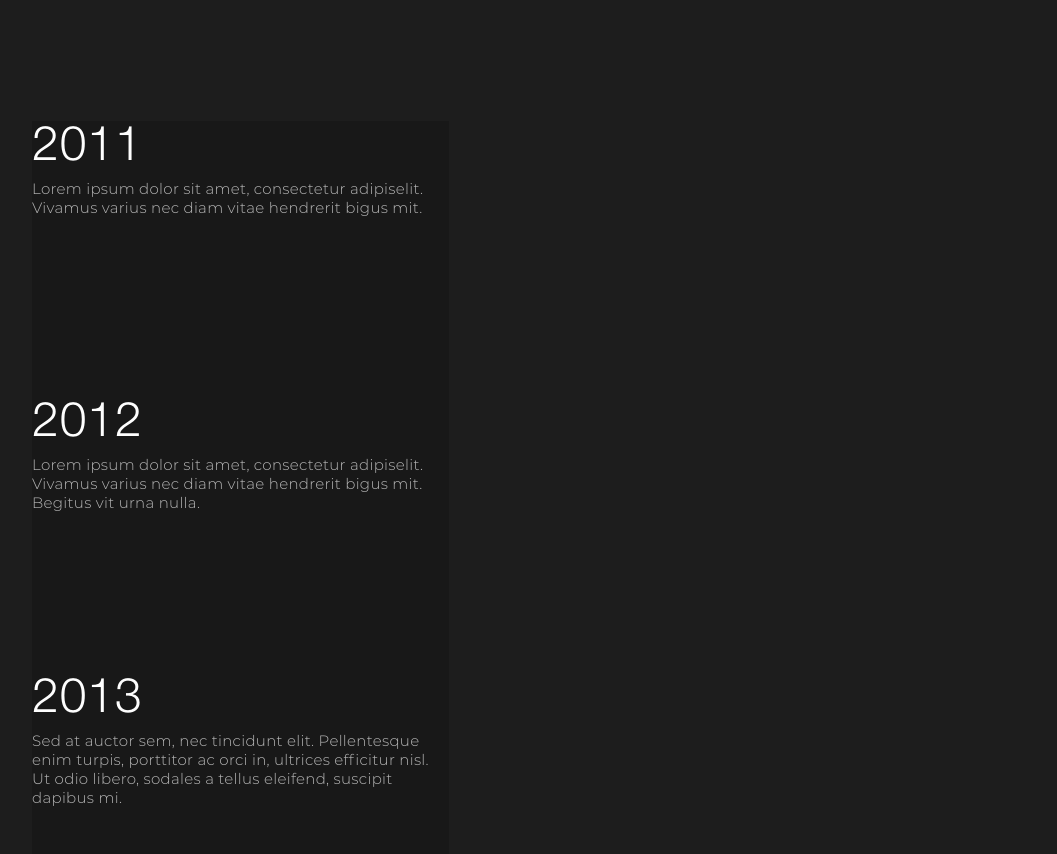
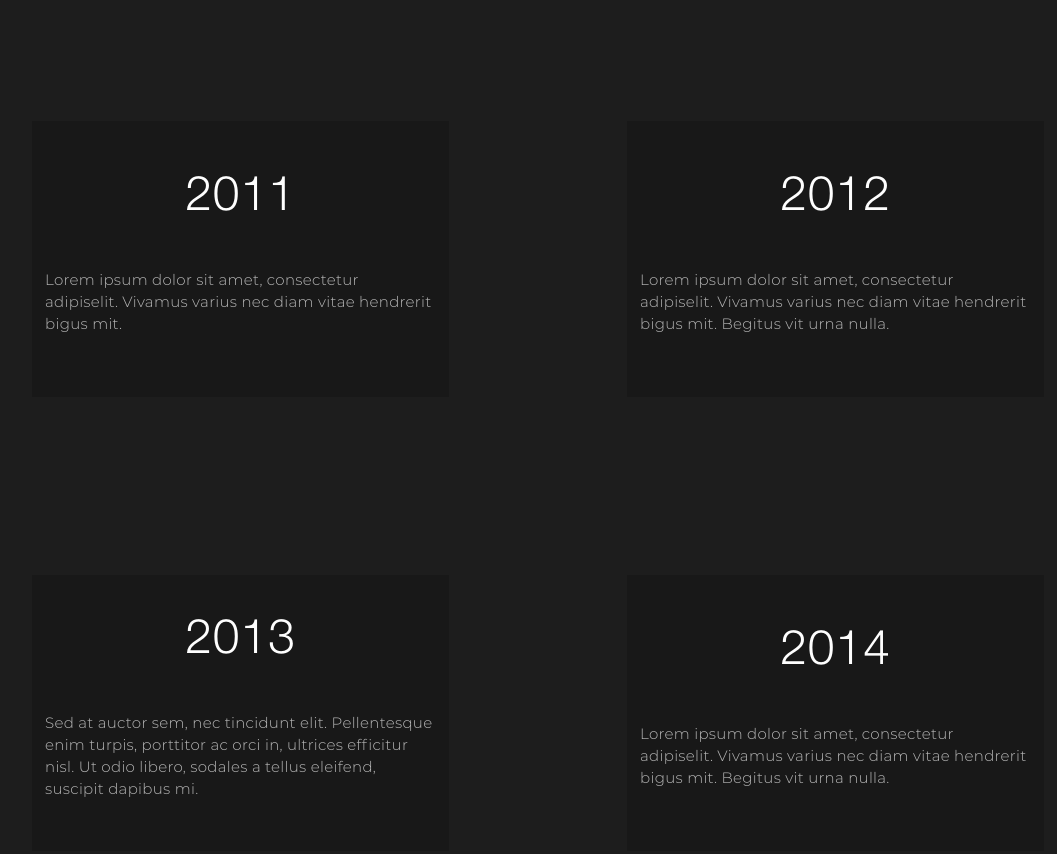
Before and after one commit to CreepMaH/site, a plain HTML site: page index.html in a window 1280 px wide. Shown: the part 640-1494 px from the top of the page, without its empty margins (23-1080 px from the left). Drawn offline with Linux system fonts and the light colour scheme.

Commit message:
Завершена вёрстка "О нас"

```diff
--- a/css/style.css
+++ b/css/style.css
@@ -114,13 +114,22 @@ body {
         url(../img/buildings__black.png) center bottom repeat-x,
         url(../img/buildings__white.png) center bottom repeat-x
         #1d1d1d;
+    /*background-size: contain;*/
 }
 .about_inner {
+    display: grid;
+    grid-template-rows: max-content max-content;
+    grid-template-columns: max-content max-content;
+    gap: 178px;
 }
 .about_item {
     width: 417px;
     height: 276px;
     background-color: #181818;
+    display: flex;
+    justify-content: center;
+    align-items: center;
+    flex-direction: column;
 }
 .about_year {
     font-family: 'HelveticaNeueLTProLt', sans-serif;
@@ -128,6 +137,7 @@ body {
     font-weight: 400;
     letter-spacing: 0.02em;
     color: #fefefe;
+    margin-bottom: 27px;
 }
 .about_text {
     font-family: "Montserrat-Light", sans-serif;
@@ -135,4 +145,6 @@ body {
     font-weight: 300;
     letter-spacing: 0.02em;
     color: #b7b7b7;
+    line-height: 22px;
+    margin: 13px;
 }
--- a/index.html
+++ b/index.html
@@ -51,5 +51,13 @@
             </div>
         </div>
     </div>
+    <div class="about__item">
+        <div class="about__year"></div>
+        <p></p>
+    </div>
+    <div class="about__item">
+        <div class="about__year"></div>
+        <p></p>
+    </div>
 </body>
 </html>
```
